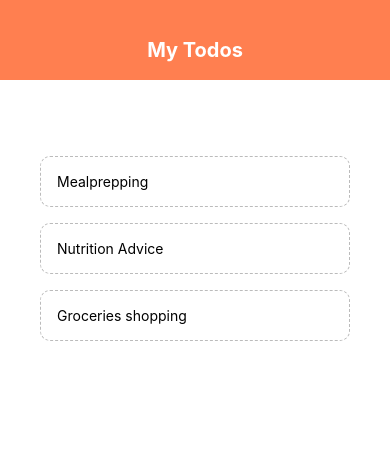
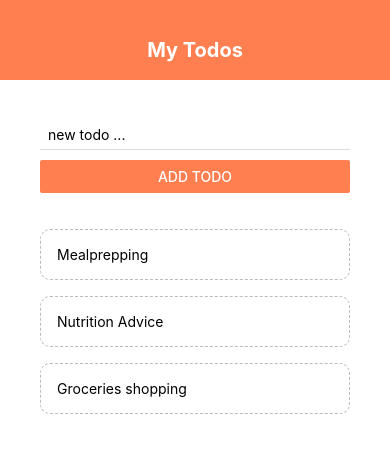
Before and after one commit to FrankyDesigner123/todo_prototype_reactnative, a React Native app: screen / in a window 390 px wide. Shown: the top 452 px of the page. Built offline with nearby package versions, Linux system fonts and the light colour scheme.

Commit message:
AddTodo handler

```diff
--- a/App.js
+++ b/App.js
@@ -3,6 +3,8 @@
 
 import Header from './components/header';
 import TodoItem from './components/todoItem';
+import AddTodo from './components/addTodo';
+
 export default function App() {
 
   const [todos, setTodos] = useState([
@@ -17,11 +19,24 @@
     });
   }
 
+  const submitHandler = (text) => {
+    setTodos((prevTodos) => {
+        return [
+            { text: text, key: Math.random().toString() },
+            ...prevTodos
+        ];
+    });
+}
+
+
+
   return (
     <View style={styles.container}>
       <Header/>
       <View style={styles.content}>
-        {/* to form */}
+        <AddTodo
+          submitHandler={submitHandler}
+        />
         <View style={styles.list}>
           <FlatList
             data={todos}
--- /dev/null
+++ b/components/addTodo.js
@@ -0,0 +1,36 @@
+import React, { useState } from 'react';
+import { StyleSheet, Text, View, TextInput, Button } from 'react-native';
+
+export default function AddTodo({ submitHandler }){
+    const [text, setText] = useState('');
+
+    const changeHandler = (val) => {
+        setText(val);
+    }
+
+    return(
+        <View>
+            <TextInput
+                style={styles.input}
+                placeholder='new todo ...'
+                onChangeText={changeHandler}
+            />
+            <Button
+                onPress={() => submitHandler(text)}
+                title='add todo'
+                color='coral'
+            />
+        </View>
+    )
+
+}
+
+const styles = StyleSheet.create({
+    input: {
+        marginBottom: 10,
+        paddingHorizontal: 8,
+        paddingVertical: 6,
+        borderBottomWidth: 1,
+        borderBottomColor: '#ddd',
+    }
+});
```
